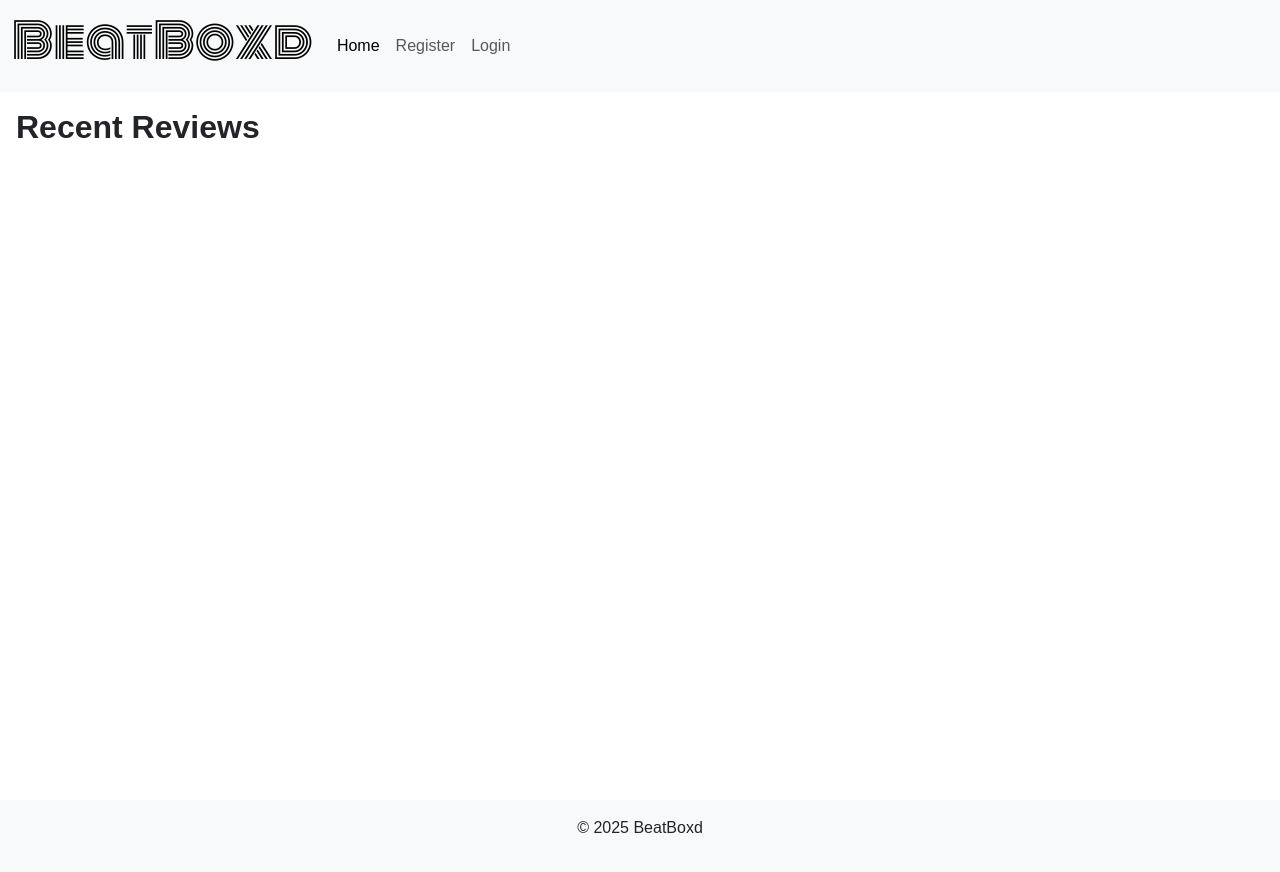
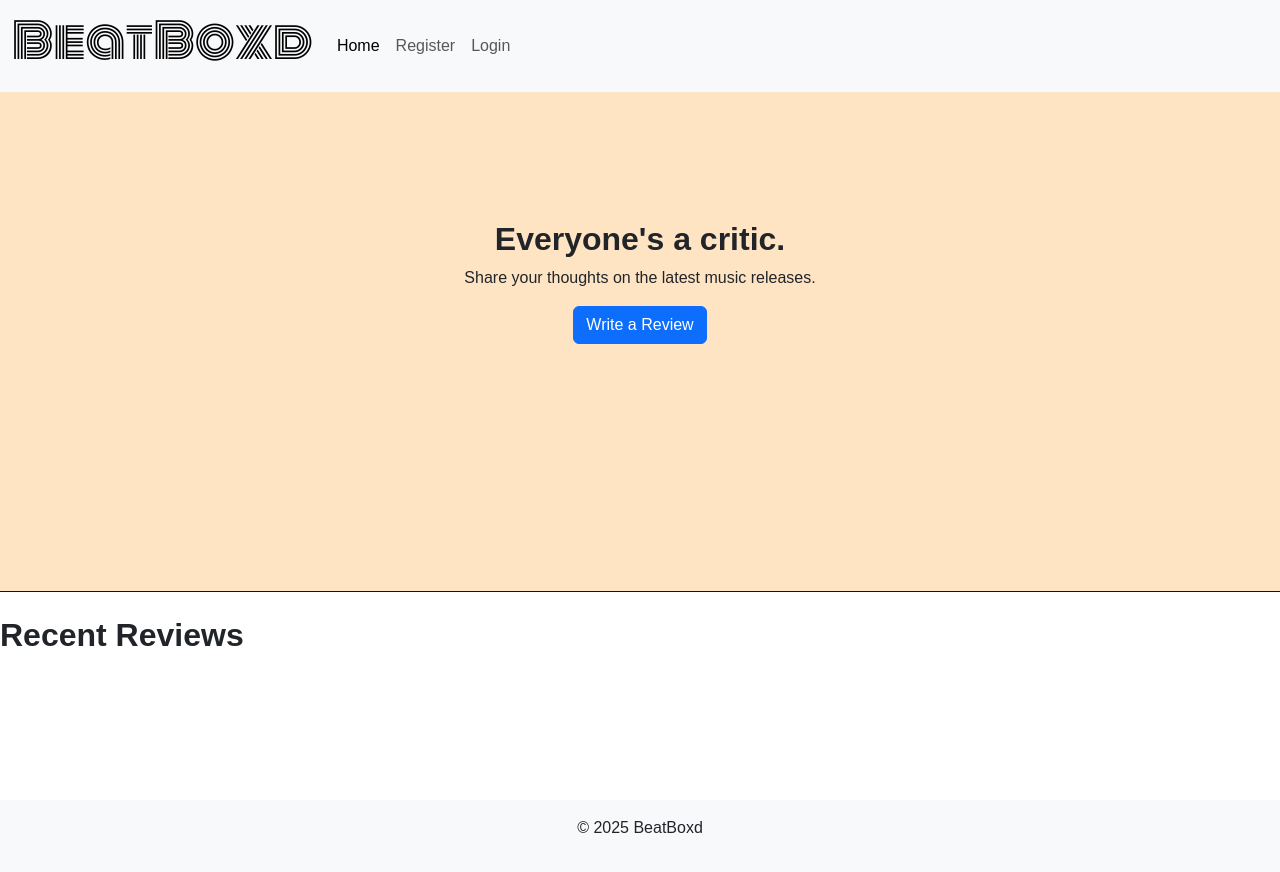
Before and after one commit to aminoacid-01/beat-boxd, a Django app: page / in a window 1280 px wide. Run offline with Django 4.2, Linux system fonts and the light colour scheme; data that the repository does not hold is empty; some web fonts are replaced.

Commit message:
create index.html and add review_list and placeholder hero div

```diff
--- /dev/null
+++ b/review/templates/index.html
@@ -0,0 +1,44 @@
+{% extends 'base.html' %}
+{% block content %}
+{% load static %}
+
+<div id="hero" class="container-fluid mb-4">
+    <div class="col-12">
+    <h2>Everyone's a critic.</h2>
+    <p>Share your thoughts on the latest music releases.</p>
+    <a href="{% url 'create_review' %}" class="btn btn-primary my-auto">Write a Review</a>
+</div>
+</div>
+
+<h2>Recent Reviews</h2>
+<div class="container-fluid" id="review-list">
+    <div class="row">
+        {% for review in reviews %}
+        <div class="col-lg-3 col-md-4 col-sm-5 col-6">
+            <a href="{% url 'review_detail' review.slug %}" class="post-link">
+                <div class="card mb-4">
+                    {% if review.album.image_url %}
+                    <!-- Display the album cover image if available -->
+                    <img class="card-img-top" src="{{ review.album.image_url }}"
+                        alt="{{ review.album.title }} album cover">
+                    {% endif %}
+                    <div class="card-body">
+                        <!-- Display the review heading -->
+                        <h5 class="card-title album-name">{{ review.album }}</h5>
+                        <!-- Display the album title -->
+                        <p class="card-text review-heading"><strong>{{ review.heading }}</strong></p>
+                        <!-- Display the author's username -->
+                        <p class="card-text author">{{ review.author.username }}</p>
+                        <!-- Display the creation date of the review -->
+                        <p class="card-text">{{ review.created_on }}</p>
+                        <!-- Display the review excerpt -->
+                        <p class="card-text">{{ review.excerpt }}</p>
+                    </div>
+                </div>
+            </a>
+        </div>
+        {% endfor %}
+    </div>
+</div>
+
+{% endblock %}
--- a/review/views.py
+++ b/review/views.py
@@ -45,7 +45,7 @@ def review_list(request):
     for review in reviews:
         review.fetch_album_info()  # Fetch album info for each review
     return render(request,
-                  'review_list.html',
+                  'index.html',
                   {'reviews': reviews}
                   )
 
--- a/static/css/style.css
+++ b/static/css/style.css
@@ -3,20 +3,34 @@
 * {
     font-family: 'Truculenta', sans-serif;
 }
-main{
-    margin: 1em;
-}
+
 /* header */
-h1{
+h1 {
     font-family: 'Monoton', cursive;
     font-size: 3rem;
 }
-h2{
+
+h2 {
     font-weight: bold;
     font-size: 2rem;
 }
+
 /* main */
+
+#hero {
+    width: 100%;
+    height: 500px;
+    text-align: center;
+    border-bottom: #191110 solid 1px;
+    background-color: bisque;
+    padding: 8em;
+}
+
 /* review list */
+.review-list {
+    margin: 1em;
+}
+
 .card {
     display: flex;
     flex-direction: column;
@@ -34,7 +48,8 @@ h2{
 }
 
 /* Ensure footer is fixed to the bottom */
-html, body {
+html,
+body {
     height: 100%;
     margin: 0;
 }
```
